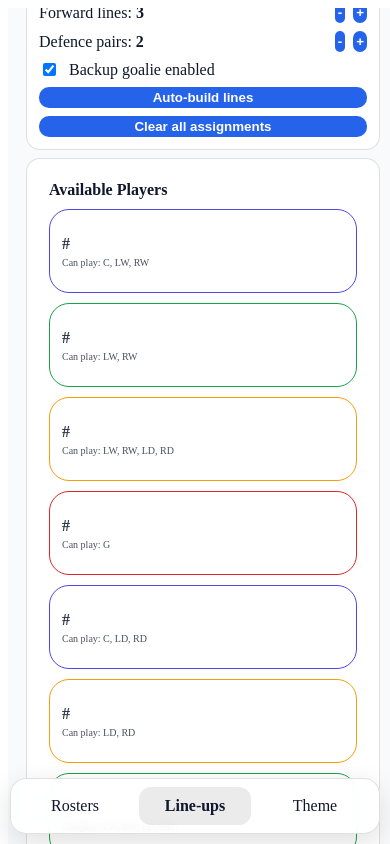
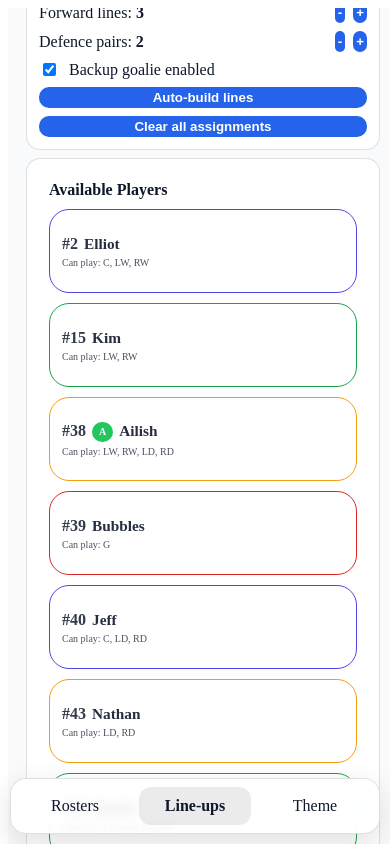
Before and after one commit to Newik83CZ/IceHockeyLineBuilder, a React (Vite) app: page /lineups in a window 390 px wide. Shown: the top 844 px of the page. Built offline with nearby package versions, Linux system fonts and the light colour scheme.

Commit message:
Fixing for phone

```diff
--- a/src/pages/Lineups.jsx
+++ b/src/pages/Lineups.jsx
@@ -54,6 +54,14 @@ function DraggablePlayer({ id, label, sublabel, preferredPosition }) {
   const textRef = useRef(null);
 
   const [textSize, setTextSize] = useState(18);
+
+  const isMobile = typeof window !== "undefined" && window.matchMedia("(max-width: 800px)").matches;
+
+  const lastNameFixed =
+    labelObj.lastName && labelObj.lastName.length <= 8
+      ? (isMobile ? 14 : 18)
+      : null;
+
 
   useLayoutEffect(() => {
     const rowEl = rowRef.current;
@@ -212,14 +220,16 @@ function DraggablePlayer({ id, label, sublabel, preferredPosition }) {
                 minWidth: 0,
                 overflow: "hidden",
                 textOverflow: "ellipsis",
-                fontSize: `${textSize * 1.01}px`,
+                fontSize: lastNameFixed ?? `${textSize * 1.01}px`,
                 fontWeight: 900,
                 opacity: 0.95,
+                lineHeight: 1.05,
               }}
             >
               {labelObj.lastName}
             </span>
           ) : null}
+
         </span>
 
       </div>
@@ -886,15 +896,27 @@ export default function Lineups({ data, setData }) {
             <AvailableDropZone>
               <div style={{ fontWeight: 800, marginBottom: 10 }}>Available Players</div>
               <div style={{ display: "grid", gap: 10 }}>
-                {available.map((p) => (
+                {available.map((p) => {
+                  const parts = String(p.name || "").trim().split(/\s+/).filter(Boolean);
+                  const firstName = parts[0] || "";
+                  const lastName = parts.slice(1).join(" ");
+
+                  return (
                     <DraggablePlayer
                       key={p.id}
                       id={p.id}
                       preferredPosition={p.preferredPosition}
-                    label={`#${p.number} ${p.lastname}${p.leadership ? ` (${p.leadership})` : ""}`}
+                      label={{
+                        number: p.number,
+                        leadership: p.leadership || "",
+                        firstName,
+                        lastName,
+                      }}
                       sublabel={(p.canPlay || []).length ? `Can play: ${p.canPlay.join(", ")}` : ""}
                     />
-                ))}
+                  );
+                })}
+
                 {available.length === 0 && <div style={{ fontSize: 12, opacity: 0.65 }}>No available players (everyone assigned).</div>}
               </div>
             </AvailableDropZone>
```
Lines whose indentation alone changed are shown as unchanged.
